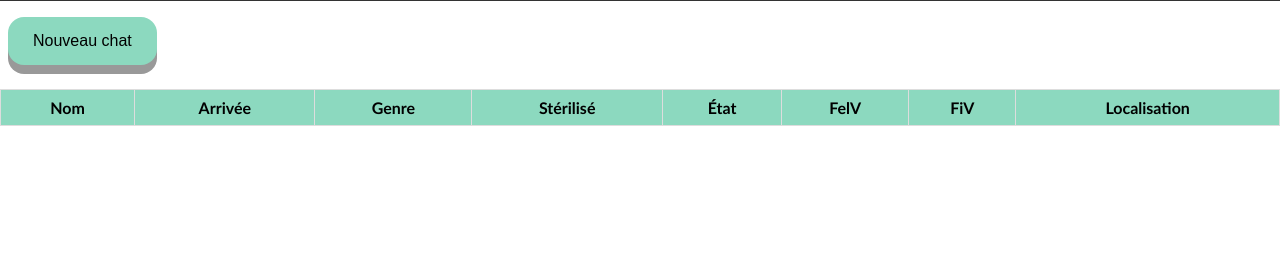
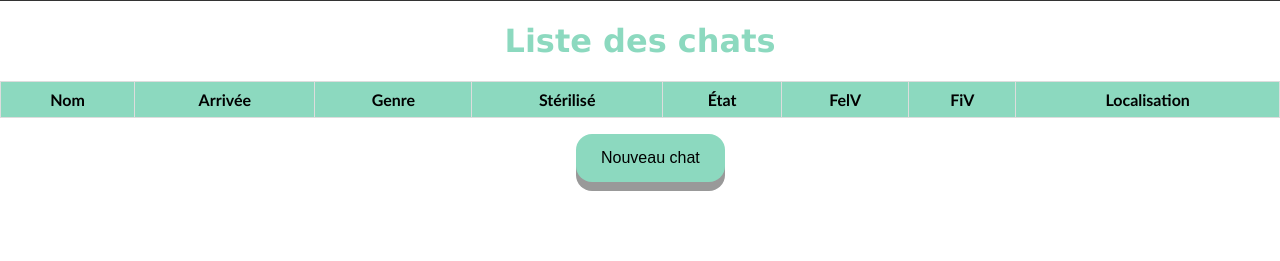
Before and after one commit to les-rescapes-du-quercy/ossaca, a Flask app: page /cats in a window 1280 px wide. Shown: the part 539-800 px from the top of the page. Run offline with Flask 2, Linux system fonts and the light colour scheme; data that the repository does not hold is empty.

Commit message:
animal: Fix esthetic
Signed-off-by: Mylene Josserand <josserand.mylene@gmail.com>

```diff
--- a/static/common.css
+++ b/static/common.css
@@ -63,8 +63,7 @@ header {
   font-size: 16px;
   cursor: pointer;
   border-radius: 1em;
-  margin-bottom: 0.5em;
-  margin-left: 0.5em;
+  margin-left: 45%;
   box-shadow: 0 9px #999;
 }
 
--- a/templates/cats.html
+++ b/templates/cats.html
@@ -3,11 +3,9 @@
 
 <title>Liste chats</title>
 
+<h1>Liste des chats</h1>
+
 <p>
-  <form action="/cats/new_cat" method="get">
-    <button class="button" type="submit">Nouveau chat</button>
-  </form>
-
   <table id="animals">
     <tr><th>Nom</th><th>Arrivée</th><th>Genre</th><th>Stérilisé</th>
       <th> État</th><th>FelV</th><th>FiV</th><th>Localisation</th></tr>
@@ -20,6 +18,8 @@
       <td class="emoji">
 	{% if cat.gender == 2 %} <i class="fa fa-mars" aria-hidden="true"></i>
 	{% elif cat.gender == 1 %} <i class="fa fa-venus" aria-hidden="true"></i>
+	{% else %}
+	<i class="fa fa-genderless" aria-hidden="true"></i>
 	{% endif %}
       </td>
       <td class="emoji">
@@ -43,4 +43,9 @@
     {% endfor %}
 
   </table>
+
+  <form action="/cats/new_cat" method="get">
+    <button class="button" type="submit">Nouveau chat</button>
+  </form>
+
 </p>
```
Also changed, not shown: templates/dogs.html (+9 -5 lines).
